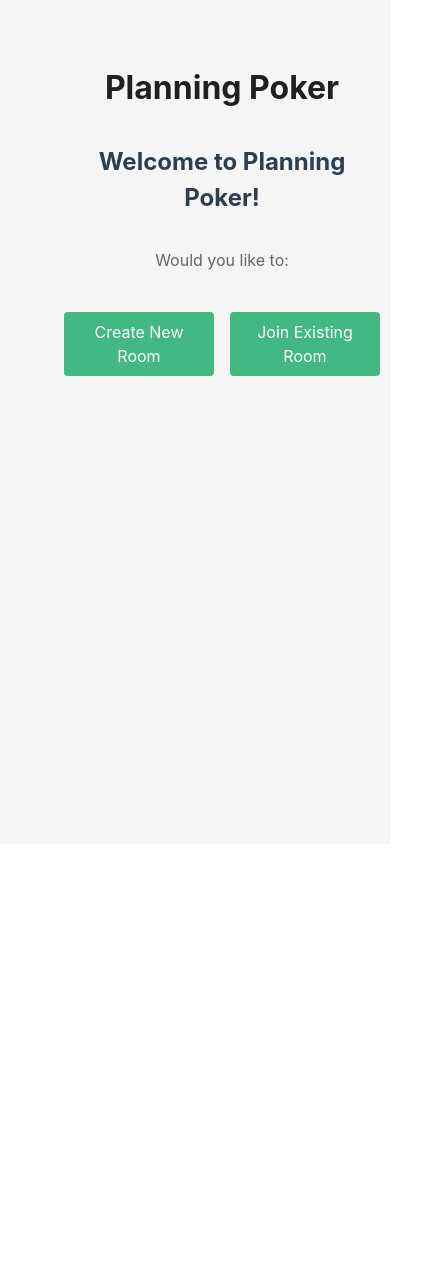
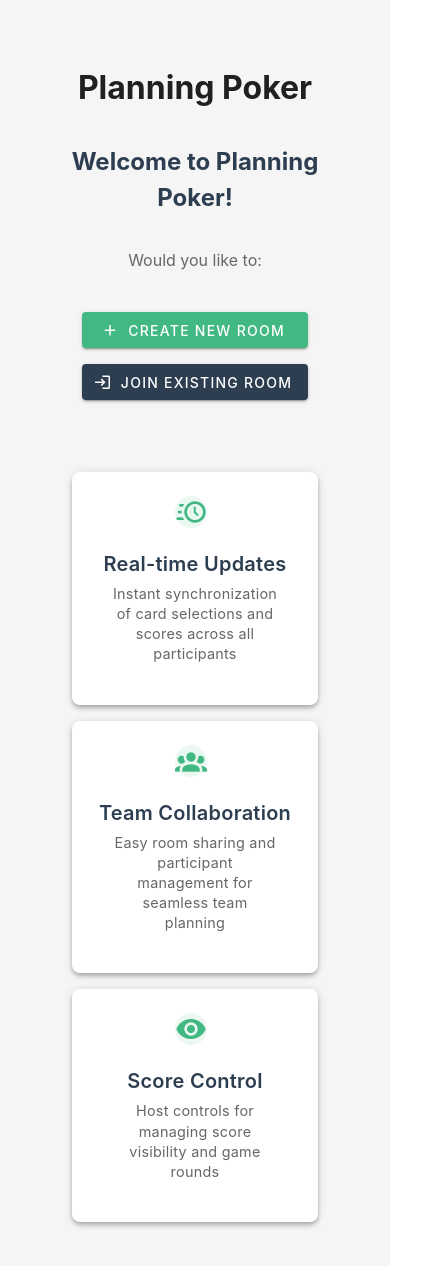
Before and after one commit to jrong1271/scrum-planning-poker, a Vue app: page / in a window 390 px wide. Shown: the top 1266 px of the page, 444 px wide, since content can reach past the window. Before the commit the page ends 844 px from the top, so only its background shows below. Built offline with nearby package versions, Linux system fonts and the light colour scheme; the HTML template or start-up script is replaced by a standard one.

Commit message:
update read me and home view

```diff
--- a/src/views/HomeView.vue
+++ b/src/views/HomeView.vue
@@ -1,53 +1,115 @@
 <template>
   <div class="home">
     <h1>Planning Poker</h1>
+
     <div class="actions">
       <div v-if="!showNameInput" class="welcome-prompt">
         <h2>Welcome to Planning Poker!</h2>
         <p>Would you like to:</p>
         <div class="action-buttons">
-          <button @click="showNamePrompt('new')">Create New Room</button>
-          <button @click="showNamePrompt('join')">Join Existing Room</button>
+          <v-btn color="primary" @click="showNamePrompt('new')" prepend-icon="mdi-plus">
+            Create New Room
+          </v-btn>
+          <v-btn color="secondary" @click="showNamePrompt('join')" prepend-icon="mdi-login">
+            Join Existing Room
+          </v-btn>
         </div>
       </div>
 
       <div v-if="showNameInput" class="name-prompt">
         <h3>{{ actionType === 'new' ? 'Create New Room' : 'Join Room' }}</h3>
         <div class="input-group">
-          <input
+          <v-text-field
             v-model="inputUserName"
-            type="text"
+            label="Your Name"
             placeholder="Enter your name"
             :disabled="isLoading"
+            variant="outlined"
+            density="comfortable"
           />
           <div v-if="actionType === 'join'" class="room-input">
             <div v-if="previousRoom" class="previous-room">
               <p>You were previously in a room:</p>
-              <button @click="usePreviousRoom" class="previous-room-btn">
+              <v-btn
+                @click="usePreviousRoom"
+                color="info"
+                variant="tonal"
+                class="previous-room-btn"
+              >
                 Rejoin Room: {{ previousRoom }}
-              </button>
+              </v-btn>
               <p class="or-divider">- OR -</p>
             </div>
-            <input
+            <v-text-field
               v-model="inputRoomId"
-              type="text"
+              label="Room ID"
               placeholder="Enter Room ID"
               :disabled="isLoading"
+              variant="outlined"
+              density="comfortable"
             />
           </div>
-          <button
+          <v-btn
             @click="enterRoom"
             :disabled="
               !inputUserName ||
               isLoading ||
               (actionType === 'join' && !userStore.roomId && !inputRoomId)
             "
+            color="primary"
+            block
           >
-            <span v-if="isLoading">Creating Room...</span>
-            <span v-else>{{ actionType === 'new' ? 'Create Room' : 'Join Room' }}</span>
-          </button>
+            <v-progress-circular
+              v-if="isLoading"
+              indeterminate
+              color="white"
+              size="20"
+              width="2"
+              class="mr-2"
+            />
+            {{ actionType === 'new' ? 'Create Room' : 'Join Room' }}
+          </v-btn>
         </div>
       </div>
+    </div>
+
+    <!-- Feature Cards -->
+    <div class="feature-cards">
+      <v-card class="feature-card" elevation="4">
+        <v-card-item class="feature-card-content">
+          <template v-slot:prepend>
+            <v-icon icon="mdi-clock-fast" color="primary" size="x-large" class="feature-icon" />
+          </template>
+          <v-card-title class="feature-title">Real-time Updates</v-card-title>
+          <v-card-text class="feature-text">
+            Instant synchronization of card selections and scores across all participants
+          </v-card-text>
+        </v-card-item>
+      </v-card>
+
+      <v-card class="feature-card" elevation="4">
+        <v-card-item class="feature-card-content">
+          <template v-slot:prepend>
+            <v-icon icon="mdi-account-group" color="primary" size="x-large" class="feature-icon" />
+          </template>
+          <v-card-title class="feature-title">Team Collaboration</v-card-title>
+          <v-card-text class="feature-text">
+            Easy room sharing and participant management for seamless team planning
+          </v-card-text>
+        </v-card-item>
+      </v-card>
+
+      <v-card class="feature-card" elevation="4">
+        <v-card-item class="feature-card-content">
+          <template v-slot:prepend>
+            <v-icon icon="mdi-eye" color="primary" size="x-large" class="feature-icon" />
+          </template>
+          <v-card-title class="feature-title">Score Control</v-card-title>
+          <v-card-text class="feature-text">
+            Host controls for managing score visibility and game rounds
+          </v-card-text>
+        </v-card-item>
+      </v-card>
     </div>
   </div>
 </template>
@@ -178,10 +240,63 @@ const enterRoom = async () => {
 
 <style scoped>
 .home {
-  max-width: 600px;
+  max-width: 1200px;
   margin: 0 auto;
   padding: 2rem;
   text-align: center;
+}
+
+.feature-cards {
+  display: grid;
+  grid-template-columns: repeat(3, 1fr);
+  gap: 1rem;
+  margin: 4rem 0 2rem;
+  padding: 0.5rem;
+  max-width: 1000px;
+  margin-left: auto;
+  margin-right: auto;
+}
+
+.feature-card {
+  height: 100%;
+  transition: all 0.3s ease;
+  border-radius: 8px;
+  background: white;
+  overflow: hidden;
+}
+
+.feature-card:hover {
+  transform: translateY(-5px);
+  box-shadow: 0 8px 16px rgba(0, 0, 0, 0.1);
+}
+
+.feature-card-content {
+  padding: 1.5rem;
+  display: flex;
+  flex-direction: column;
+  align-items: center;
+  text-align: center;
+  gap: 0.75rem;
+}
+
+.feature-icon {
+  margin-bottom: 0.5rem;
+  background: rgba(var(--v-theme-primary), 0.1);
+  padding: 0.75rem;
+  border-radius: 50%;
+}
+
+.feature-title {
+  font-size: 1.25rem;
+  font-weight: 600;
+  color: #2c3e50;
+  margin-bottom: 0.25rem;
+}
+
+.feature-text {
+  color: #666;
+  font-size: 0.9rem;
+  line-height: 1.4;
 }
 
 .actions {
@@ -213,33 +328,6 @@ const enterRoom = async () => {
   max-width: 400px;
 }
 
-input {
-  flex: 1;
-  padding: 0.5rem;
-  border: 1px solid #ccc;
-  border-radius: 4px;
-}
-
-button {
-  padding: 0.5rem 1rem;
-  background-color: #42b883;
-  color: white;
-  border: none;
-  border-radius: 4px;
-  cursor: pointer;
-  min-width: 150px;
-  transition: all 0.2s ease;
-}
-
-button:hover:not(:disabled) {
-  background-color: #3aa876;
-}
-
-button:disabled {
-  background-color: #cccccc;
-  cursor: not-allowed;
-}
-
 .welcome-prompt h2 {
   color: #2c3e50;
   margin-bottom: 1rem;
@@ -250,43 +338,32 @@ button:disabled {
   margin-bottom: 1.5rem;
 }
 
-.name-prompt h3 {
-  color: #2c3e50;
+.previous-room {
+  display: flex;
+  flex-direction: column;
+  gap: 0.5rem;
   margin-bottom: 1rem;
 }
 
-.previous-room {
-  background: #f8f9fa;
-  padding: 1rem;
-  border-radius: 4px;
-  margin-bottom: 1rem;
-}
-
-.previous-room p {
-  margin: 0.5rem 0;
+.or-divider {
   color: #666;
-}
-
-.previous-room-btn {
-  background: #2196f3;
-  width: 100%;
-}
-
-.previous-room-btn:hover {
-  background: #1976d2;
-}
-
-.or-divider {
-  color: #999;
-  font-size: 0.9em;
   margin: 0.5rem 0;
 }
 
-.room-input {
-  margin-top: 1rem;
+@media (max-width: 1024px) {
+  .feature-cards {
+    grid-template-columns: repeat(2, 1fr);
+  }
 }
 
-.room-input input {
-  width: 100%;
+@media (max-width: 768px) {
+  .feature-cards {
+    grid-template-columns: 1fr;
+    max-width: 400px;
+  }
+
+  .action-buttons {
+    flex-direction: column;
+  }
 }
 </style>
```
Also changed, not shown: 1 other file (tests, documents, lock files or other folders).
